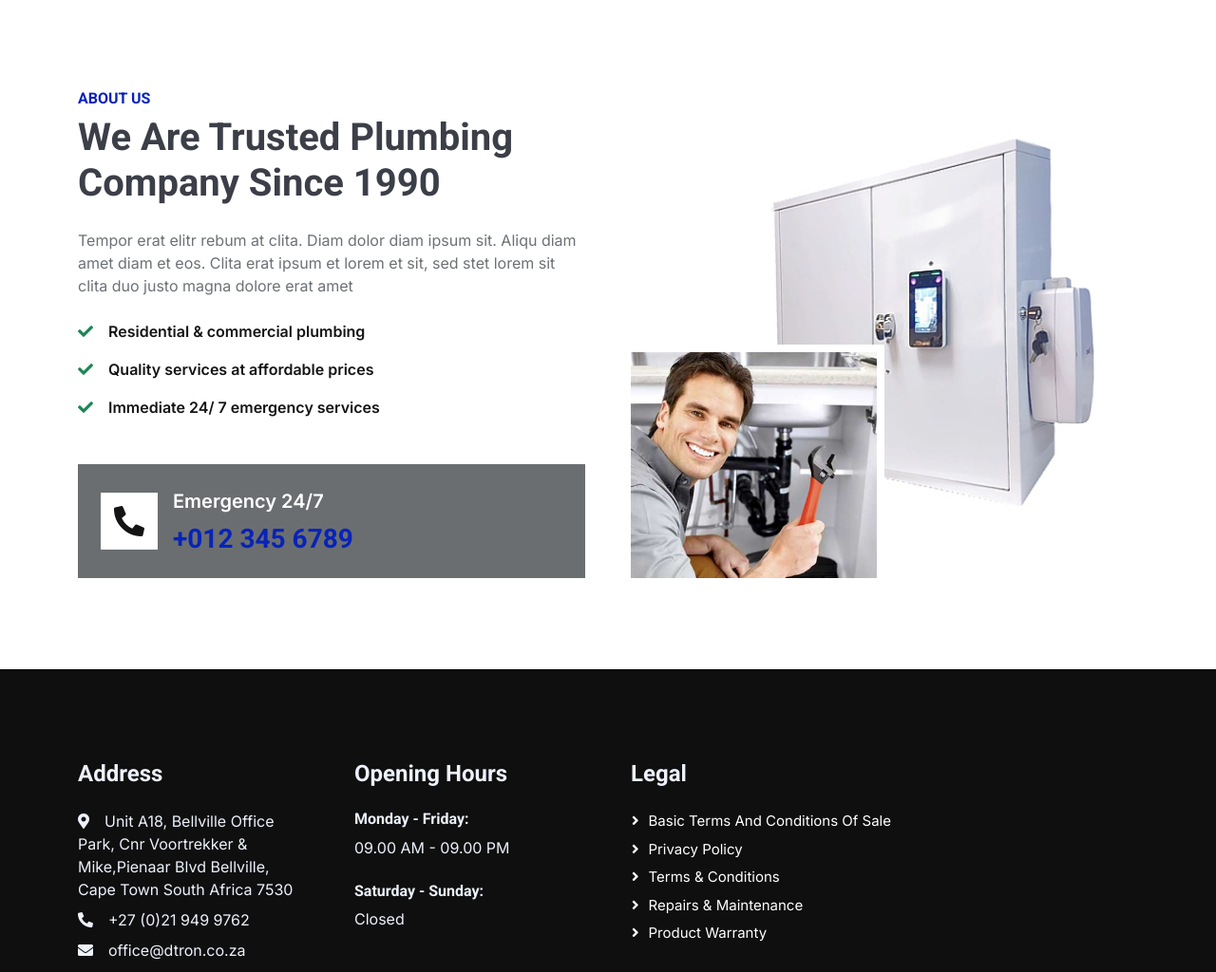
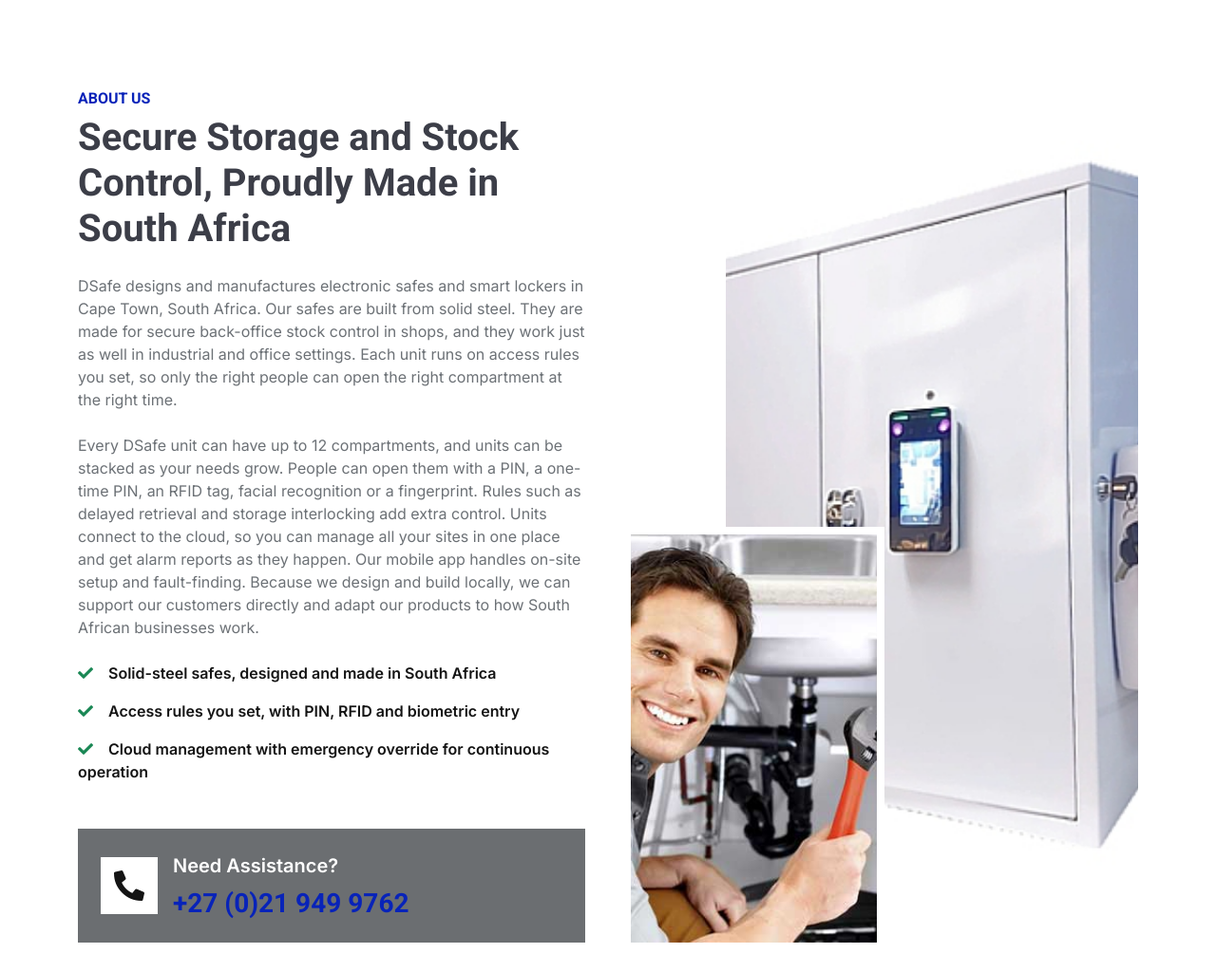
Before and after one commit to dstdtron/dsafe, a plain HTML site: page about.html in a window 1280 px wide. Shown: the part 440-1464 px from the top of the page at 95% size. Drawn offline with nearby package versions, Linux system fonts and the light colour scheme.

Commit message:
Replace template placeholder text on About Us page with DSafe copy
Co-Authored-By: Claude Opus 5.5 <noreply@anthropic.com>
Claude-Session: https://claude.ai/code/session_012TKkBbKh4Ry7bzuYXoXBv9

```diff
--- a/about.html
+++ b/about.html
@@ -111,18 +111,19 @@
             <div class="row g-5">
                 <div class="col-lg-6 wow fadeInUp" data-wow-delay="0.1s">
                     <h6 class="text-secondary text-uppercase">About Us</h6>
-                    <h1 class="mb-4">We Are Trusted Plumbing Company Since 1990</h1>
-                    <p class="mb-4">Tempor erat elitr rebum at clita. Diam dolor diam ipsum sit. Aliqu diam amet diam et eos. Clita erat ipsum et lorem et sit, sed stet lorem sit clita duo justo magna dolore erat amet</p>
-                    <p class="fw-medium text-primary"><i class="fa fa-check text-success me-3"></i>Residential & commercial plumbing</p>
-                    <p class="fw-medium text-primary"><i class="fa fa-check text-success me-3"></i>Quality services at affordable prices</p>
-                    <p class="fw-medium text-primary"><i class="fa fa-check text-success me-3"></i>Immediate 24/ 7 emergency services</p>
+                    <h1 class="mb-4">Secure Storage and Stock Control, Proudly Made in South Africa</h1>
+                    <p class="mb-4">DSafe designs and manufactures electronic safes and smart lockers in Cape Town, South Africa. Our safes are built from solid steel. They are made for secure back-office stock control in shops, and they work just as well in industrial and office settings. Each unit runs on access rules you set, so only the right people can open the right compartment at the right time.</p>
+                    <p class="mb-4">Every DSafe unit can have up to 12 compartments, and units can be stacked as your needs grow. People can open them with a PIN, a one-time PIN, an RFID tag, facial recognition or a fingerprint. Rules such as delayed retrieval and storage interlocking add extra control. Units connect to the cloud, so you can manage all your sites in one place and get alarm reports as they happen. Our mobile app handles on-site setup and fault-finding. Because we design and build locally, we can support our customers directly and adapt our products to how South African businesses work.</p>
+                    <p class="fw-medium text-primary"><i class="fa fa-check text-success me-3"></i>Solid-steel safes, designed and made in South Africa</p>
+                    <p class="fw-medium text-primary"><i class="fa fa-check text-success me-3"></i>Access rules you set, with PIN, RFID and biometric entry</p>
+                    <p class="fw-medium text-primary"><i class="fa fa-check text-success me-3"></i>Cloud management with emergency override for continuous operation</p>
                     <div class="bg-primary d-flex align-items-center p-4 mt-5">
                         <div class="d-flex flex-shrink-0 align-items-center justify-content-center bg-white" style="width: 60px; height: 60px;">
                             <i class="fa fa-phone-alt fa-2x text-primary"></i>
                         </div>
                         <div class="ms-3">
-                            <p class="fs-5 fw-medium mb-2 text-white">Emergency 24/7</p>
-                            <h3 class="m-0 text-secondary">+012 345 6789</h3>
+                            <p class="fs-5 fw-medium mb-2 text-white">Need Assistance?</p>
+                            <h3 class="m-0 text-secondary">+27 (0)21 949 9762</h3>
                         </div>
                     </div>
                 </div>
```
